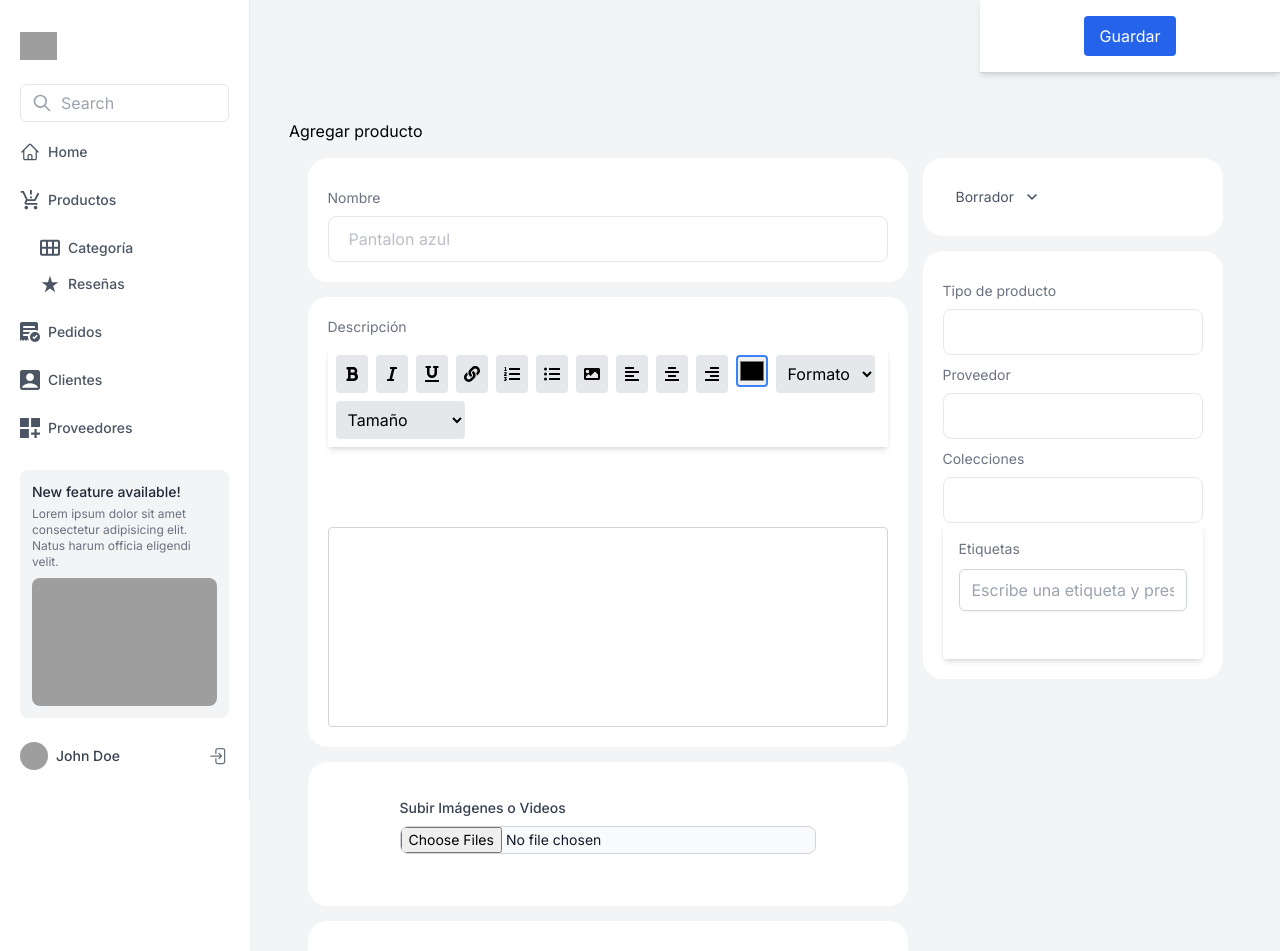
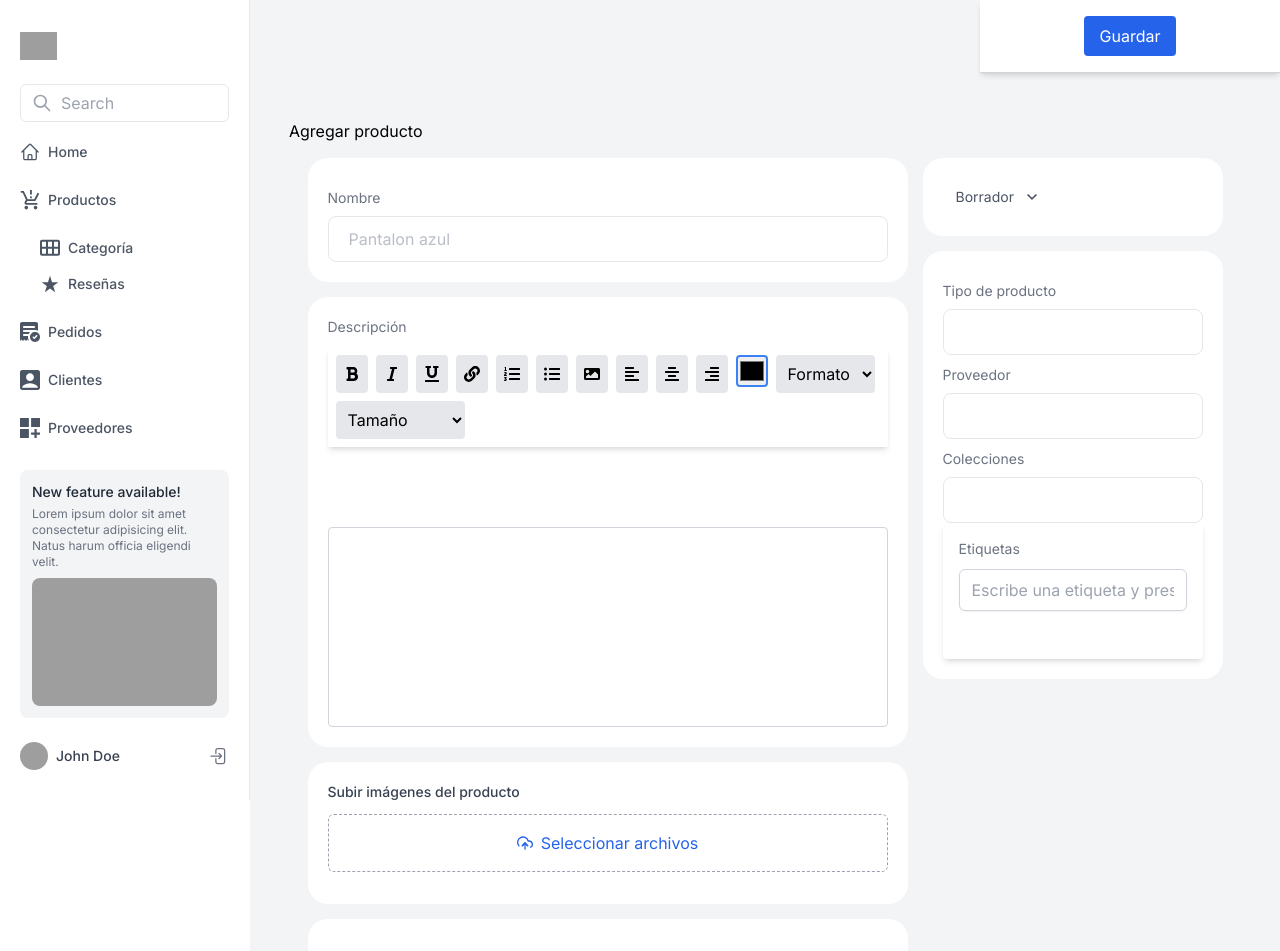
Before and after one commit to DengelLionel/adminsystemecomerce, a Next.js app: page /administra/productos/crearproducto in a window 1280 px wide. Shown: the top 951 px of the page. Built offline with nearby package versions, Linux system fonts and the light colour scheme; grey boxes are pictures that could not be loaded.

Commit message:
mejoras edit product

```diff
--- a/package.json
+++ b/package.json
@@ -11,11 +11,13 @@
   "dependencies": {
     "@ckeditor/ckeditor5-build-classic": "^43.2.0",
     "@ckeditor/ckeditor5-react": "^9.3.1",
+    "@supabase/supabase-js": "^2.53.0",
     "js-cookie": "^3.0.5",
     "next": "14.2.6",
     "react": "^18",
     "react-dom": "^18",
-    "react-icons": "^5.3.0"
+    "react-icons": "^5.3.0",
+    "uuid": "^11.1.0"
   },
   "devDependencies": {
     "@types/node": "^20",
--- a/src/app/administra/productos/crearproducto/page.tsx
+++ b/src/app/administra/productos/crearproducto/page.tsx
@@ -49,11 +49,12 @@ const page = () => {
 
  const [variants, setVariants] = useState([]);
   const [options, setOptions] = useState([]);
+const [mediaFiles, setMediaFiles] = useState<{ url: string; tipo: string }[]>([]);
 
 
   return (
     <div className="bg-[#f3f4f6] relative">
-   <FloatingSaveButton variants={variants}/>
+   <FloatingSaveButton variants={variants} mediaFiles={mediaFiles} setMediaFiles={setMediaFiles}/>
       <div className="p-[15px] mt-20">Agregar producto</div> {/* Ajustar espacio para que no cubra el título */}
       <div className="flex flex-col md:flex-row gap-[15px] justify-center">
         {/* LADO IZQUIERDO */}
@@ -81,7 +82,7 @@ const page = () => {
             </div>
           </ContenidoAdminIzquierda>
           <ContenidoAdminIzquierda>
-            <MediaUploader />
+            <MediaUploader mediaFiles={mediaFiles} setMediaFiles={setMediaFiles} />
           </ContenidoAdminIzquierda>
           <ContenidoAdminIzquierda>
             <TextInput
--- a/src/components/EditarProducto.tsx
+++ b/src/components/EditarProducto.tsx
@@ -31,7 +31,6 @@ const EditarProducto = ({ params }: { params: { id: string } }) => {
       coleccion,
       setColeccion,
       etiquetas,
-      mediaFiles,
       setEtiquetas,
       categoria,
       setCategoria,
@@ -50,13 +49,13 @@ const EditarProducto = ({ params }: { params: { id: string } }) => {
       setCodigobarras,
       handleInputChange,
       setVariantsfinal,
-      setMediaFiles,
       setMetaDescription,
       setTitle,
       variantsfinal,optionsfinal, setOptionsfinal
     } = useGlobalContext();
     const [massEditMode, setMassEditMode] = useState(false);
     const [selectedVariants, setSelectedVariants] = useState<number[]>([]);
+   const [mediaFiles, setMediaFiles] = useState<{ url: string; tipo: string }[]>([]);
 
     const id = params.id; // Obtener el ID del producto de las props
 
@@ -84,12 +83,14 @@ const EditarProducto = ({ params }: { params: { id: string } }) => {
             setSlug(data.slug);
             setMetaDescription(data.metaDescripcion);
             setTitle(data.metaTitulo);
-            setMediaFiles(data.archivos.map((file: { id: number; url: string; tipo: string }) => ({
-              file: null,
-              url: file.url,
-              type: file.tipo === "imagen" ? "image" : "video", // Asegurar que se interprete correctamente el tipo
-            })));
-            console.log("datos media: ", mediaFiles)
+        setMediaFiles(
+  data.archivos.map((file: { url: string; tipo: string }) => ({
+    url: file.url,
+    tipo: file.tipo,
+  }))
+);
+
+
             setCodigobarras(data.codigoBarra);
            // Manejo de variantes y atributos
            const formattedVariants = data.variantes.map((variante: any) => ({
@@ -156,7 +157,7 @@ const EditarProducto = ({ params }: { params: { id: string } }) => {
     useEffect(() => {
       cargarDatosProducto();
     }, [id]);
-
+   console.log("datos media: ", mediaFiles)
     return (
       <div className="bg-[#f3f4f6] relative">
         <BotonActualizar id={id} /> {/* Pasar el ID del producto al botón de actualizar */}
@@ -186,7 +187,7 @@ const EditarProducto = ({ params }: { params: { id: string } }) => {
               </div>
             </ContenidoAdminIzquierda>
             <ContenidoAdminIzquierda>
-              <MediaUploader />
+             <MediaUploader mediaFiles={mediaFiles} setMediaFiles={setMediaFiles} />
             </ContenidoAdminIzquierda>
             <ContenidoAdminIzquierda>
               <TextInput
--- a/src/components/MediaUploader.tsx
+++ b/src/components/MediaUploader.tsx
@@ -1,81 +1,77 @@
-// MediaUploader.tsx
 "use client";
 
-import React, { ChangeEvent } from "react";
-import { useGlobalContext } from "@/context/GlobalContext";
+import { supabase } from "@/supabase/client";
+import React, { useState } from "react";
+import { FiUploadCloud } from "react-icons/fi";
+import { v4 as uuidv4 } from "uuid";
+interface MediaUploaderProps {
+  mediaFiles: { url: string, tipo: string }[];
+  setMediaFiles: (files: { url: string, tipo: string }[]) => void;
+}
+const MediaUploader: React.FC<MediaUploaderProps> = ({ mediaFiles, setMediaFiles }) =>{
+  const [uploading, setUploading] = useState(false);
+  const [uploadedUrls, setUploadedUrls] = useState<string[]>([]);
 
-export default function MediaUploader() {
-  const { mediaFiles, addMedia, removeMedia } = useGlobalContext();
-
-  const handleMediaChange = async (e: ChangeEvent<HTMLInputElement>) => {
+const handleUpload = async (e: React.ChangeEvent<HTMLInputElement>) => {
   const files = e.target.files;
   if (!files) return;
 
-    const formData = new FormData();
+  setUploading(true);
+  const uploadedFiles: { url: string, tipo: string }[] = [];
+
   for (let i = 0; i < files.length; i++) {
-      formData.append("files", files[i]);
+    const file = files[i];
+    const fileExt = file.name.split('.').pop();
+    const fileName = `${uuidv4()}.${fileExt}`;
+    const filePath = `productos/${fileName}`;
+
+    const { error } = await supabase.storage.from("productos").upload(filePath, file);
+    if (error) {
+      console.error("Upload error:", error.message);
+      continue;
     }
 
-    try {
-      const response = await fetch(
-        `${process.env.NEXT_PUBLIC_URL_ADMIN}/archivos/upload-multiple`,
-        {
-          method: "POST",
-          body: formData,
+    const { data } = supabase.storage.from("productos").getPublicUrl(filePath);
+    if (data?.publicUrl) {
+      uploadedFiles.push({ url: data.publicUrl, tipo: "imagen" }); // o "video" si detectas .mp4 u otro
     }
-      );
+  }
 
-      const data = await response.json();
-      if (response.ok && data.files) {  // Cambia "archivos" a "files"
-        addMedia(data.files);  // Cambia "archivos" a "files" aquí también
-        console.log("type file ok: ",data.files)
-        console.log("media files: ",mediaFiles)
-      } else {
-        console.error("No se encontraron archivos en la respuesta", data);
-      }
-    } catch (error) {
-      console.error("Error al subir archivos:", error);
-    }
+  setMediaFiles((prev) => [...prev, ...uploadedFiles]);
+  setUploadedUrls((prev) => [...prev, ...uploadedFiles.map(f => f.url)]);
+  setUploading(false);
 };
 
+console.log("files media edit: ",mediaFiles)
+
+
   return (
-    <div className="max-w-md mx-auto p-4">
-      <label className="block mb-2 text-sm font-medium text-gray-700">
-        Subir Imágenes o Videos
-      </label>
+    <div className="space-y-3">
+      <label className="block text-sm text-gray-700 font-medium mb-1">Subir imágenes del producto</label>
+      <div className="border border-dashed border-gray-400 rounded-md p-4 flex flex-col items-center justify-center">
         <input
           type="file"
+          accept="image/*"
           multiple
-        accept="image/*,video/*"
-        className="block w-full text-sm text-gray-900 border border-gray-300 rounded-lg cursor-pointer bg-gray-50 focus:outline-none"
-        onChange={handleMediaChange}
+          onChange={handleUpload}
+          className="hidden"
+          id="media-upload"
         />
+        <label htmlFor="media-upload" className="cursor-pointer text-blue-600 hover:underline flex items-center gap-2">
+          <FiUploadCloud /> Seleccionar archivos
+        </label>
+      </div>
 
-      <div className="mt-4 grid grid-cols-3 gap-4">
-        {mediaFiles.map((media, index) => (
-          <div key={index} className="relative">
-            {media.type === "image" || "upload" ? (
-              <img
-                src={media.url}
-                alt={`Media ${index + 1}`}
-                className="w-full h-32 object-cover rounded shadow"
-              />
-            ) : (
-              <video
-                src={media.url}
-                controls
-                className="w-full h-32 object-cover rounded shadow"
-              />
-            )}
-            <button
-              className="absolute top-2 right-2 bg-red-500 text-white rounded-full p-1"
-              onClick={() => removeMedia(index)}
-            >
-              X
-            </button>
-          </div>
+      {uploading && <p className="text-sm text-gray-500">Subiendo...</p>}
+
+     <div className="flex flex-wrap gap-3 mt-4">
+  {[...mediaFiles, ...uploadedUrls.map(url => ({ url, tipo: 'imagen' }))].map((file, i) => (
+    <img key={i} src={file.url} alt={`img-${i}`} className="w-24 h-24 object-cover rounded border" />
   ))}
 </div>
+
     </div>
   );
-}
+};
+
+export default MediaUploader;
--- /dev/null
+++ b/src/supabase/client.ts
@@ -0,0 +1,7 @@
+// src/supabase/client.ts
+import { createClient } from "@supabase/supabase-js";
+
+const supabaseUrl = process.env.NEXT_PUBLIC_SUPABASE_URL!;
+const supabaseKey = process.env.NEXT_PUBLIC_SUPABASE_ANON_KEY!;
+
+export const supabase = createClient(supabaseUrl, supabaseKey);
```
Also changed, not shown: src/components/FloatingSaveButton.tsx (+3 -4 lines), 2 other files (tests, documents, lock files or other folders). Lines whose indentation alone changed are shown as unchanged.
